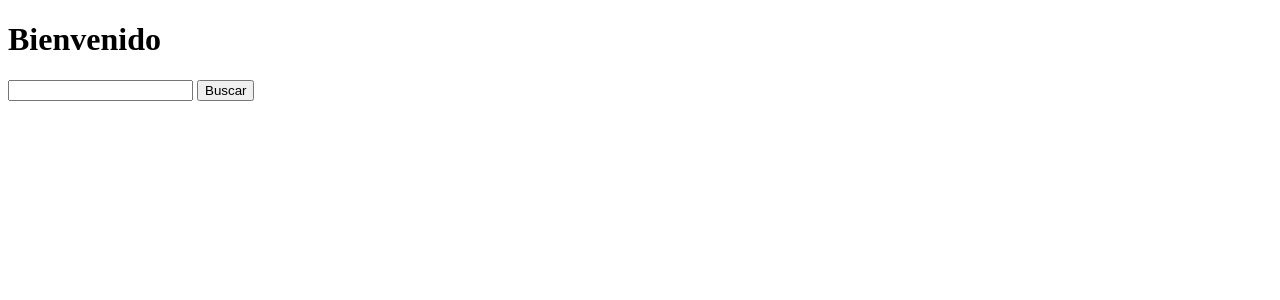
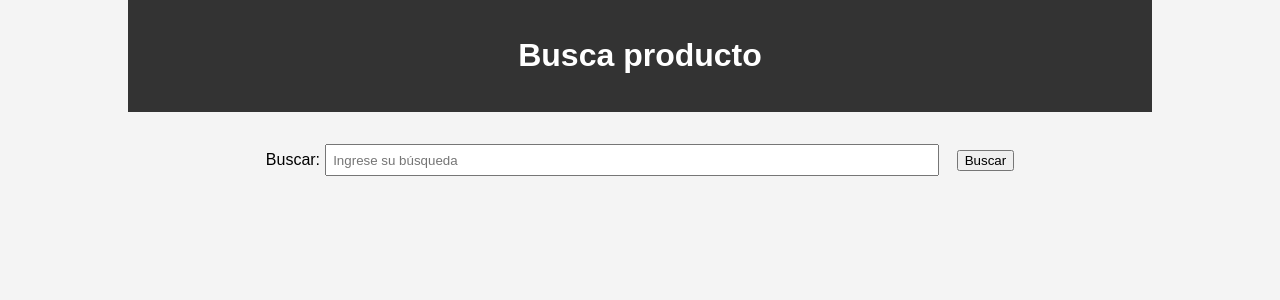
Before and after one commit to JulioRB9/personalProyect, a Django app: page /buscarP/ in a window 1280 px wide. Shown: the top 300 px of the page. Run offline with Django 4.2, Linux system fonts and the light colour scheme.

Commit message:
Update personalized

```diff
--- a/TiendaOnline/GestionPedidos/templates/buscar.html
+++ b/TiendaOnline/GestionPedidos/templates/buscar.html
@@ -4,12 +4,76 @@
     <meta charset="UTF-8">
     <meta name="viewport" content="width=device-width, initial-scale=1.0">
     <title>Busqueda de producto</title>
+    <style>
+        body {
+            font-family: Arial, sans-serif;
+            margin: 0;
+            padding: 0;
+            background-color: #f4f4f4;
+        }
+
+        .container {
+            width: 80%;
+            margin: 0 auto;
+            overflow: hidden;
+        }
+
+        header {
+            background-color: #333;
+            color: white;
+            text-align: center;
+            padding: 1em 0;
+        }
+
+        form {
+            margin: 2em 0;
+            text-align: center;
+        }
+
+        input[type="text"] {
+            padding: 0.5em;
+            width: 60%;
+            margin-right: 1em;
+            box-sizing: border-box;
+        }
+
+        input[type="submit"] {
+            padding: 0.5em 2em;
+            background-color: #4caf50;
+            color: white;
+            border: none;
+            cursor: pointer;
+        }
+
+        input[type="submit"]:hover {
+            background-color: #45a049;
+        }
+    </style>
 </head>
 <body>
-    <h1>Bienvenido</h1>
+    <!-- <h1>Bienvenido</h1>
     <form action="/buscar/" method="GET">
         <input type="text" name="producto">
         <input type="submit" value="Buscar">
-    </form>
+    </form> -->
+
+    <!-- <h2 >Búsqueda</h2> -->
+
+    <!-- <form action="/buscar/" method="GET">
+        <label for="busqueda">Buscar:</label>
+        <input type="text" id="busqueda" name="producto" placeholder="Ingrese su búsqueda" required>
+        <button type="submit" value="buscar">Buscar</button> -->
+
+        <div class="container">
+            <header>
+                <h1>Busca producto</h1>
+            </header>
+            <form action="/buscar/" method="GET">
+                <label for="busqueda">Buscar:</label>
+                <input type="text" id="busqueda" name="producto" placeholder="Ingrese su búsqueda" required>
+                <button type="submit" value="buscar">Buscar
+            </button>
+
+        </div>
 </body>
 </html>
--- a/TiendaOnline/GestionPedidos/views.py
+++ b/TiendaOnline/GestionPedidos/views.py
@@ -1,6 +1,20 @@
 from django.shortcuts import render
-
+from django.http import HttpResponse
+from GestionPedidos.models import Articulo
 
 # Create your views here.
 def buscarProductos(request):
     return render(request, "buscar.html")
+
+# Mensaje del servidor conceptual
+def buscar(request):
+    if request.GET["producto"]:
+        # mensaje="El producto buscado: %r" %request.GET["producto"]
+        producto=request.GET["producto"]
+        articulo=Articulo.objects.filter(nombre__iexact=producto)
+        return render(request, "busquedaBBDD.html",{"articulos":articulo, "query":producto})
+    else:
+        mensaje="No instroducido datos"
+
+
+    return HttpResponse(mensaje)
--- a/TiendaOnline/TiendaOnline/urls.py
+++ b/TiendaOnline/TiendaOnline/urls.py
@@ -21,4 +21,5 @@ from GestionPedidos import views
 urlpatterns = [
     path('admin/', admin.site.urls),
     path('buscarP/', views.buscarProductos),
+    path('buscar/',views.buscar),
 ]
```
Also changed, not shown: TiendaOnline/GestionPedidos/templates/busquedaBBDD.html (added, +25 -0 lines).
